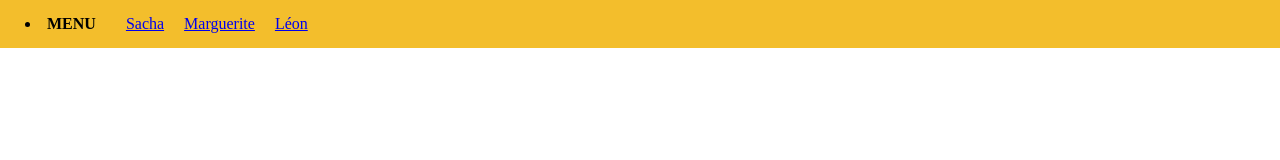
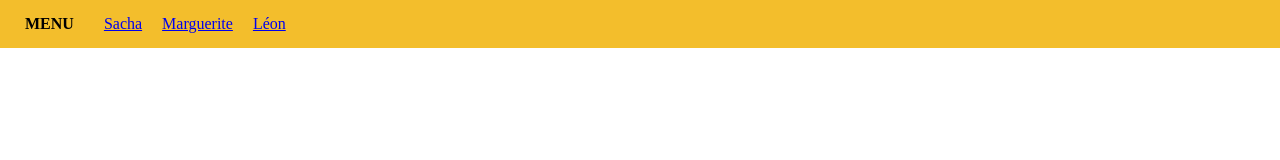
Before and after one commit to LeonEtourneau4/projetSNT, a plain HTML site: page par_Marguerite_OUDOT.html in a window 1280 px wide. Drawn offline with Linux system fonts and the light colour scheme.

Commit message:
Fix HTML structure and list style in navigation

```diff
--- a/par_Marguerite_OUDOT.html
+++ b/par_Marguerite_OUDOT.html
@@ -4,7 +4,7 @@
     <title>...par Marguerite OUDOT</title>
 </head>
    <nav style="position: fixed; top: 0; left: 0; right: 0; z-index: 1000; background-color: #f3be2c; padding: 15px 25px; display: flex; align-items: center; gap: 30px;">
-       <li>
+       <li style="list-style: none;">
     <a href="Menu.html" target="_self" style="color: black; text-decoration: none;">
         <strong>MENU</strong>
     </a>
```
